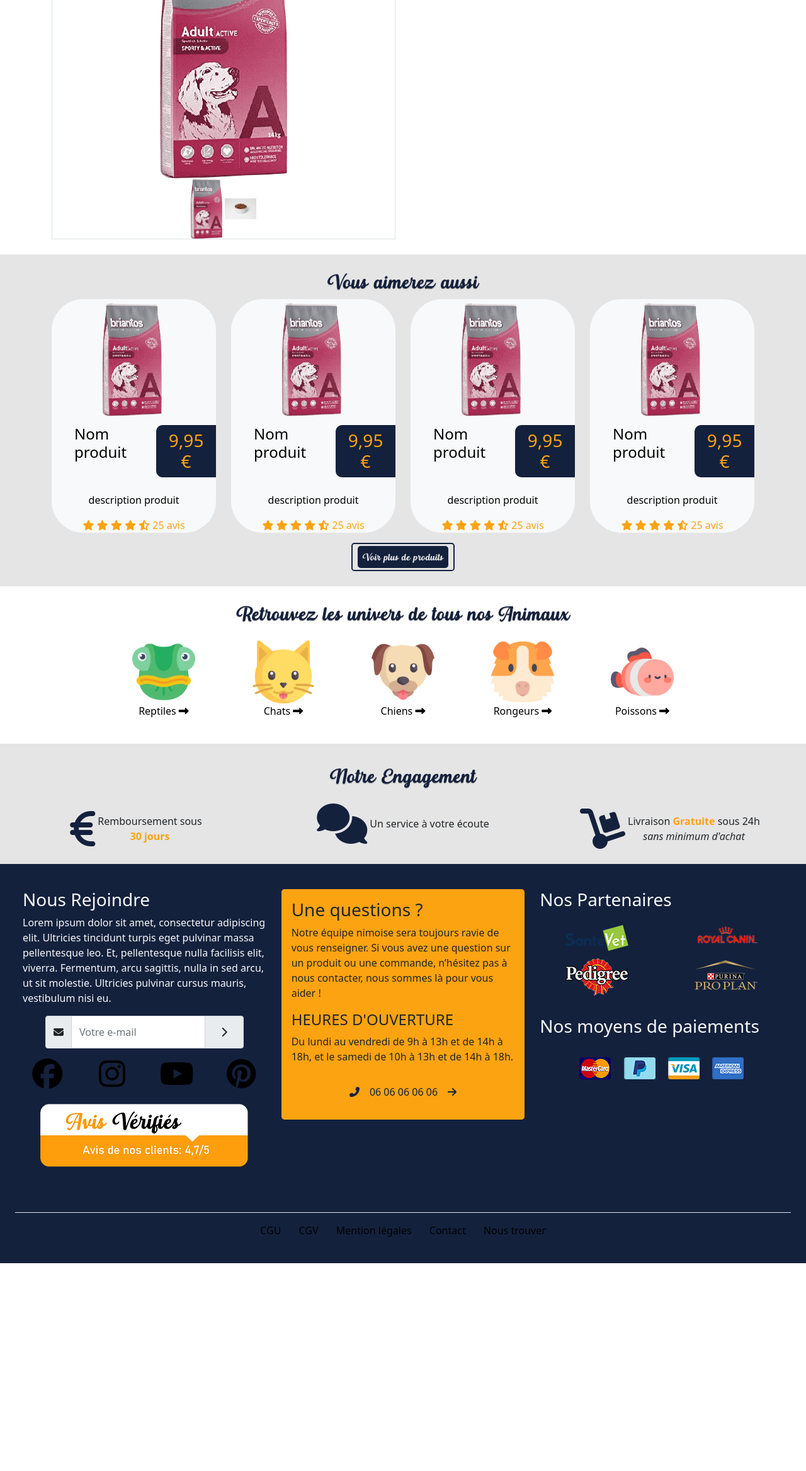
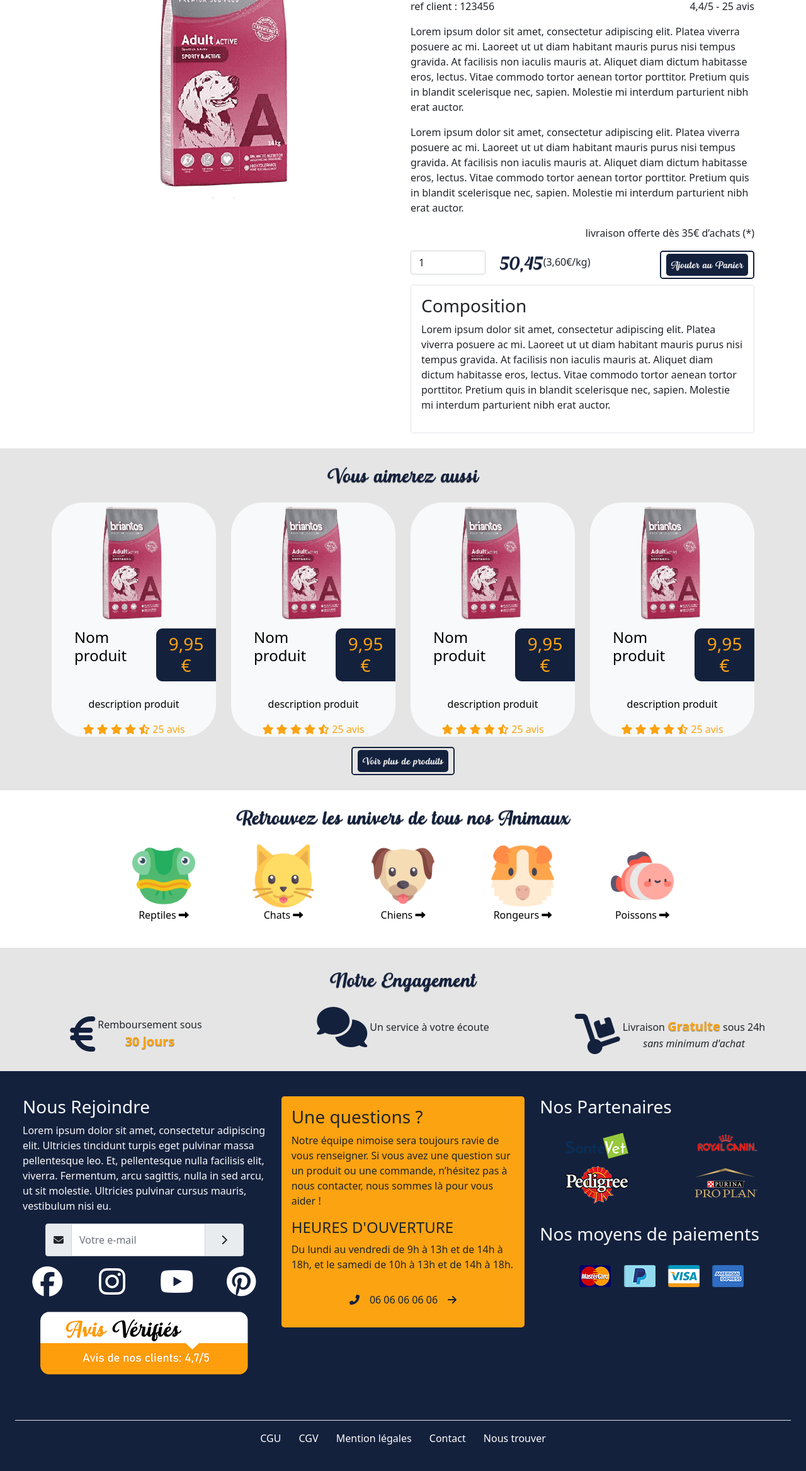
Before and after one commit to KuroeGame/businessCase, a PHP site: page /produit.php in a window 1280 px wide. Shown: the part 154-2490 px from the top of the page at 63% size. Before the commit the page ends 2160 px from the top, so only its background shows below. Run offline with PHP 8.4, Linux system fonts and the light colour scheme; some libraries are stand-ins or nearby versions.

Commit message:
Update produit.php

```diff
--- a/produit.php
+++ b/produit.php
@@ -16,7 +16,9 @@
     </head>
     <body>
 
-        <?php include("header.php");?>
+        <header>
+            <?php include("header.php");?>
+        </header>
 
         <main>
 
@@ -25,10 +27,14 @@
                 <div class="container-fluid"> <!-- container ou fluid ? -->
                     <div class="row"> <!-- align 12 colonnes -->
                         <div class="col-lg-12 col-sm-12">
-                            <div class="border">
-                                <a href="">lien page 1</a>
-                                <a href="">lien page 2</a>
-                                <a href="">lien page 3</a>
+                            <div class="">
+                                <p>
+                                    <a href="index.php">Acceuil</a>
+                                    -
+                                    <a href="">Chiens</a>
+                                    -
+                                    <a href="">Alimentation pour chiens</a>
+                                </p>
                             </div>
                         </div>
                     </div>
@@ -39,23 +45,58 @@
             <section>
                 <div class="container pt-4 pb-4"> <!-- container ou fluid ? -->
                     <div class="row"> <!-- align 12 colonnes -->
-                        <div class="col-lg-6 col-sm-6 text-center">
-                            <div class="border">
+                        <div class="col-sm-6 text-center">
+                            <div class="">
                                 <a href="/" title="" target="">
                                     <img src="images/produit2.png" alt="image" width="203" height="387" class="img-fluid ">
                                 </a>
-                                <div>
-                                    <a href="/" title="" target="">
-                                        <img src="images/produit2.png" alt="image" width="50" height="50" class="img-fluid">
+                                <div class="d-flex justify-content-center">
+                                    <a href="/" title="" target="" >
+                                        <div class="border img1 m-3"></div>
                                     </a>
                                     <a href="/" title="" target="">
-                                        <img src="images/gamelle.jpg" alt="image" width="50" height="50" class="img-fluid">
+                                        <div class="border img2 m-3"></div>
                                     </a>
                                 </div>
                             </div>
                         </div>
-                        <div class="col-lg-6 col-sm-6">
-                            <div class="border">titre</div>
+                        <div class="col-sm-6">
+                            <div class="row">
+                                <div class="col-sm-6">
+                                    <h3>Marque</h3>
+                                    <h2>Nom du produit</h2>
+                                    <p>ref client : 123456</p>
+                                </div>
+                                <div class="col-sm-6 d-flex flex-column text-end justify-content-end">
+                                    <div>
+                                        <i class="fas fa-star"></i>
+                                        <i class="fas fa-star"></i>
+                                        <i class="fas fa-star"></i>
+                                        <i class="fas fa-star"></i>
+                                        <i class="fas fa-star-half-alt"></i>
+                                    </div>
+                                    <p>4,4/5 - 25 avis</p>
+                                </div>
+                            </div>
+                            <p>Lorem ipsum dolor sit amet, consectetur adipiscing elit. Platea viverra posuere ac mi. Laoreet ut ut diam habitant mauris purus nisi tempus gravida. At facilisis non iaculis mauris at. Aliquet diam dictum habitasse eros, lectus. Vitae commodo tortor aenean tortor porttitor. Pretium quis in blandit scelerisque nec, sapien. Molestie mi interdum parturient nibh erat auctor.</p>
+                            <p>Lorem ipsum dolor sit amet, consectetur adipiscing elit. Platea viverra posuere ac mi. Laoreet ut ut diam habitant mauris purus nisi tempus gravida. At facilisis non iaculis mauris at. Aliquet diam dictum habitasse eros, lectus. Vitae commodo tortor aenean tortor porttitor. Pretium quis in blandit scelerisque nec, sapien. Molestie mi interdum parturient nibh erat auctor.</p>
+                            <p class="text-end">livraison offerte dès 35€ d’achats (*)</p>
+                            <div class="row">
+                                <div class="col-lg-3 col-sm-12 text-start">
+                                    <input type="number" class="form-control choix" aria-label="Somme arrondie" value="1">
+                                </div>
+                                <div class="col-lg-4 col-sm-12 d-flex align-items-end">
+                                    <h2>50,45</h2>
+                                    <p>(3,60€/kg)</p>
+                                </div>
+                                <div class="col-lg-5 col-sm-12 text-end">
+                                    <button type="button" class="btn btn-contourblue pt-2 pb-2 pe-1 ps-1 rounded-3"><a href="" class="m-1 btn-blue rounded-3 p-2">Ajouter au Panier</a></button>
+                                </div>
+                            </div>
+                            <div class="border mt-2 rounded-3 p-3">
+                                <h3>Composition</h3>
+                                <p>Lorem ipsum dolor sit amet, consectetur adipiscing elit. Platea viverra posuere ac mi. Laoreet ut ut diam habitant mauris purus nisi tempus gravida. At facilisis non iaculis mauris at. Aliquet diam dictum habitasse eros, lectus. Vitae commodo tortor aenean tortor porttitor. Pretium quis in blandit scelerisque nec, sapien. Molestie mi interdum parturient nibh erat auctor.</p>
+                            </div>
                         </div>
                     </div>
                 </div>
@@ -66,7 +107,7 @@
                 <div class="container text-center bg-gris"> <!-- container ou fluid ? -->
                     <h2>Vous aimerez aussi</h2>
                     <div class="row"> <!-- align 12 colonnes -->
-                            <div class="col-lg-3 col-sm-6 produits">
+                            <div class="col-lg-3 col-sm-6 produits mt-3">
                                 <div class="bg-light rounded-5">
                                     <a href="produit.php" title="vers le produit">
                                         <img src="images/produit.png" class="" height="200px" width="" alt="produit1">
@@ -90,7 +131,7 @@
                                     </a>
                                 </div>
                             </div>
-                            <div class="col-lg-3 col-sm-6 produits">
+                            <div class="col-lg-3 col-sm-6 produits mt-3">
                                 <div class="bg-light rounded-5">
                                     <a href="" title="vers le produit">
                                         <img src="images/produit.png" class="" height="200px" width="" alt="produit1">
@@ -114,7 +155,7 @@
                                     </a>
                                 </div>
                             </div>
-                            <div class="col-lg-3 col-sm-6 produits">
+                            <div class="col-lg-3 col-sm-6 produits mt-3">
                                 <div class="bg-light rounded-5">
                                     <a href="" title="vers le produit">
                                         <img src="images/produit.png" class="" height="200px" width="" alt="produit1">
@@ -138,7 +179,7 @@
                                     </a>
                                 </div>
                             </div>
-                            <div class="col-lg-3 col-sm-6 produits">
+                            <div class="col-lg-3 col-sm-6 produits mt-3">
                                 <div class="bg-light rounded-5">
                                     <a href="" title="vers le produit">
                                         <img src="images/produit.png" class="" height="200px" width="" alt="produit1">
@@ -171,8 +212,9 @@
 
         </main>
 
-        <?php include("footer.php");?>
-
+        <footer>
+            <?php include("footer.php");?>
+        </footer>
     </body>
 
 </html>
```
